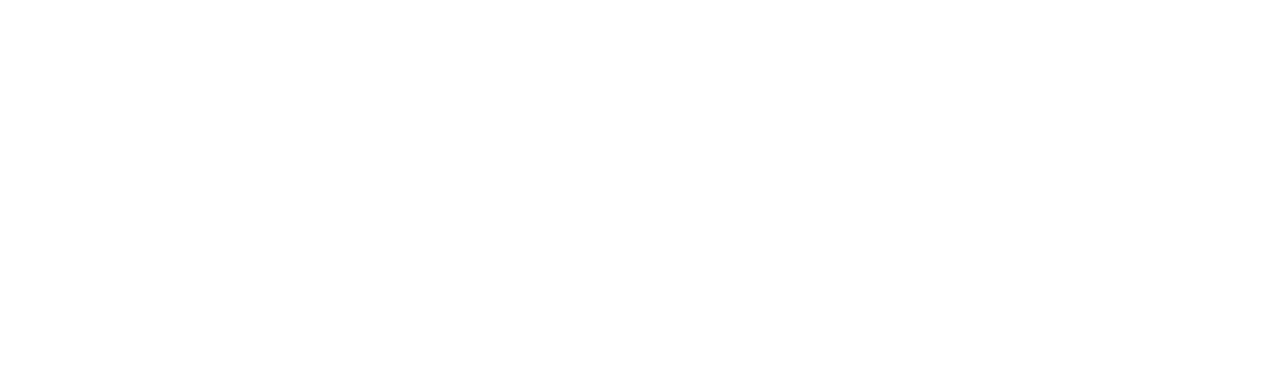
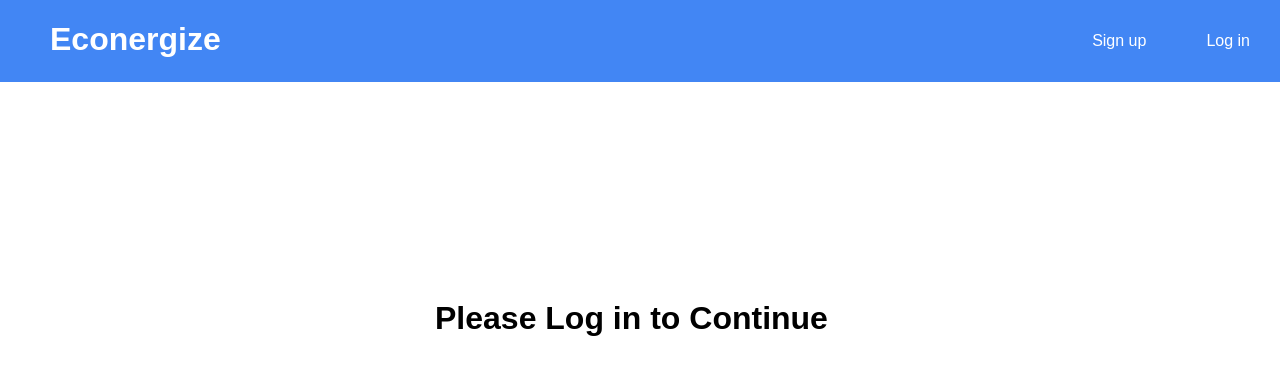
Before and after one commit to ricozhuthegreat/Econergize, a plain HTML site: page public/index.html in a window 1280 px wide. Drawn offline with Linux system fonts and the light colour scheme; no server answers.

Commit message:
Updated index.js and index.html
 - Added sample intro screen on index.html
 - Added login and signup links in index.js

```diff
--- a/public/index.html
+++ b/public/index.html
@@ -3,15 +3,23 @@
 
 <head>
 
+  <link type="text/css" rel ="stylesheet" href = "styles.css"/>
+
 </head>
 
 <body>
 
+  <div id = "header-menu">
+    <h1 id = "header-title"> Econergize </h1>
+  </div>
 
+  <div id = "main-body">
+  </div>
 
 
   <script src="https://www.gstatic.com/firebasejs/5.8.4/firebase.js"></script>
 	<script src="firebaseInit.js" charset="utf-8"></script>
+  <script src = "index.js"></script>
 
 </body>
 
--- /dev/null
+++ b/public/index.js
@@ -0,0 +1,90 @@
+
+// Html DOM elements
+
+// Main document body div
+let main = document.getElementById("main-body");
+// Sticky Header Menu div
+let header = document.getElementById("header-menu");
+
+// Event Listener for DOM intro text append
+firebase.auth().onAuthStateChanged(function(user) {
+  if (user === null) {
+    // Sticky-Header text append with a href to login and signup pages
+    let loginHeader = document.createElement("a");
+    let signupHeader = document.createElement("a");
+
+    loginHeader.setAttribute("href", "login.html");
+    signupHeader.setAttribute("href", "signup.html");
+
+    loginHeader.setAttribute("id", "header-button");
+    signupHeader.setAttribute("id", "header-button");
+
+    let loginText = document.createTextNode("Log in");
+    let signupText = document.createTextNode("Sign up");
+
+    loginHeader.appendChild(loginText);
+    signupHeader.appendChild(signupText);
+
+    header.appendChild(loginHeader);
+    header.appendChild(signupHeader);
+
+    // Main Body text append
+
+    // If the has not loggedin yet, append message stating that the user must first sign in
+    let logPrompt = document.createElement("H1");
+    let logPromptText = document.createTextNode("Please Log in to Continue");
+
+    logPrompt.appendChild(logPromptText);
+
+    // Add css
+    logPrompt.style.margin = '300px 435px';
+    logPrompt.style.align = 'center';
+
+    main.appendChild(logPrompt);
+  } else if (user !== null) {
+    // User has signed in already, append with profile page and stats
+
+    // Add logout button
+    let logoutHeader = document.createElement("a");
+    let logoutText = document.createTextNode("Log out");
+
+    logoutHeader.setAttribute("id", "header-button");
+    logoutHeader.appendChild(logoutText);
+
+    logoutHeader.addEventListener('click', function() {
+      // Add logout button
+      firebase.auth().signOut().then(function() {
+        // Sign-out successful.
+        window.location = "index.html";
+      }, function(error) {
+        // An error happened.
+      });
+    }, false);
+
+    header.append(logoutHeader);
+
+    // Append Sticky-Header with Profile Stats
+    let email = user.email;
+    let profileText = document.createTextNode("Welcome back " + email);
+    let profileHeader = document.createElement("a");
+
+    profileHeader.setAttribute("href", "profile.html");
+    profileHeader.setAttribute("id", "header-button");
+    profileHeader.appendChild(profileText);
+
+    header.appendChild(profileHeader);
+
+    // If the has not loggedin yet, append message stating that the user must first sign in
+    let logPrompt = document.createElement("H1");
+    let logPromptText = document.createTextNode("Hi");
+
+    logPrompt.appendChild(logPromptText);
+
+    // Add css
+    logPrompt.style.margin = '300px 435px';
+    logPrompt.style.align = 'center';
+
+    main.appendChild(logPrompt);
+    console.log("H");
+  }
+});
--- /dev/null
+++ b/public/styles.css
@@ -0,0 +1,35 @@
+#header-menu {
+  position: fixed;
+  top: 0;
+  align: center;
+  width: 100%;
+  background: #4286f4;
+  color: white;
+}
+
+#header-title {
+  margin-left: 50px;
+  float: left;
+}
+
+#header-button {
+  background: #4286f4;
+  float: right;
+  color: white;
+  border: none;
+  padding: 32px 30px;
+  text-decoration: none;
+  font-family: Arial;
+}
+
+#header-button:hover {
+  background: #1f64d3;
+}
+
+body {
+  margin: 0;
+}
+
+h1 {
+  font-family: Arial;
+}
```
